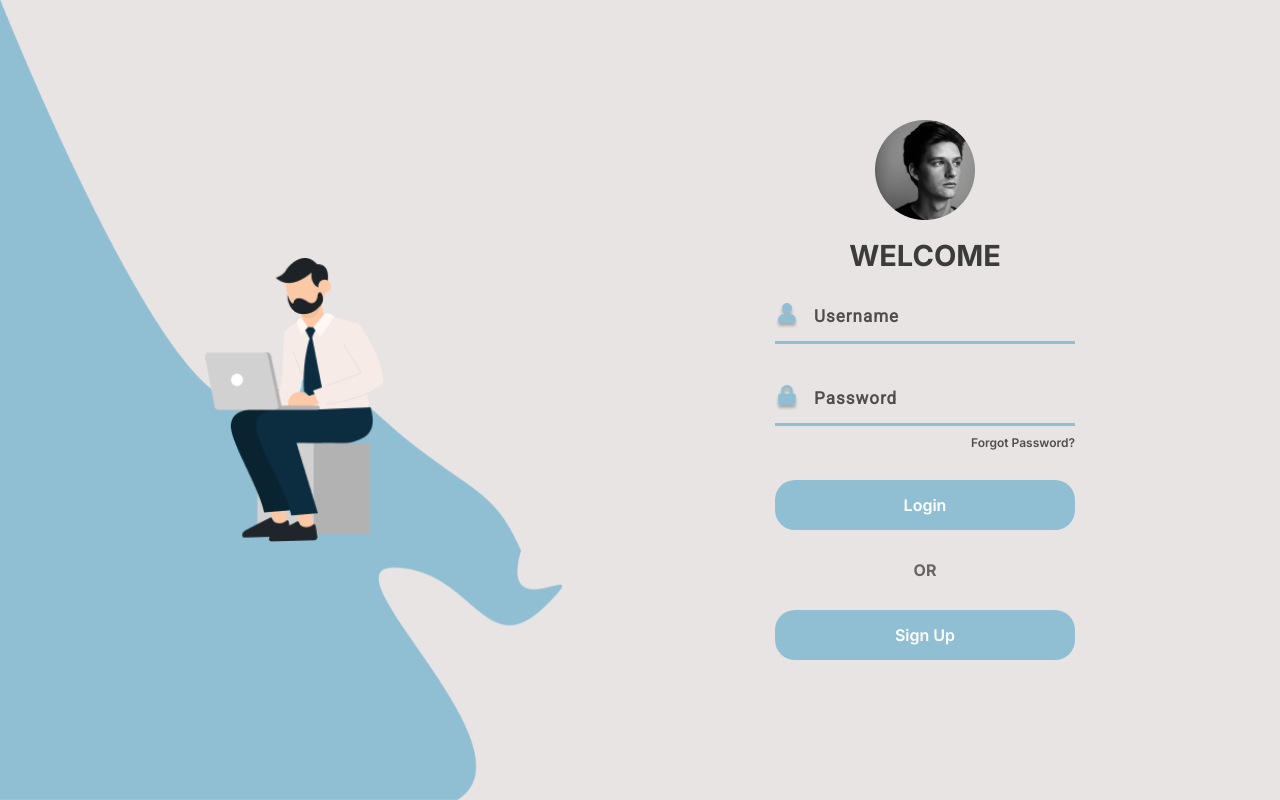
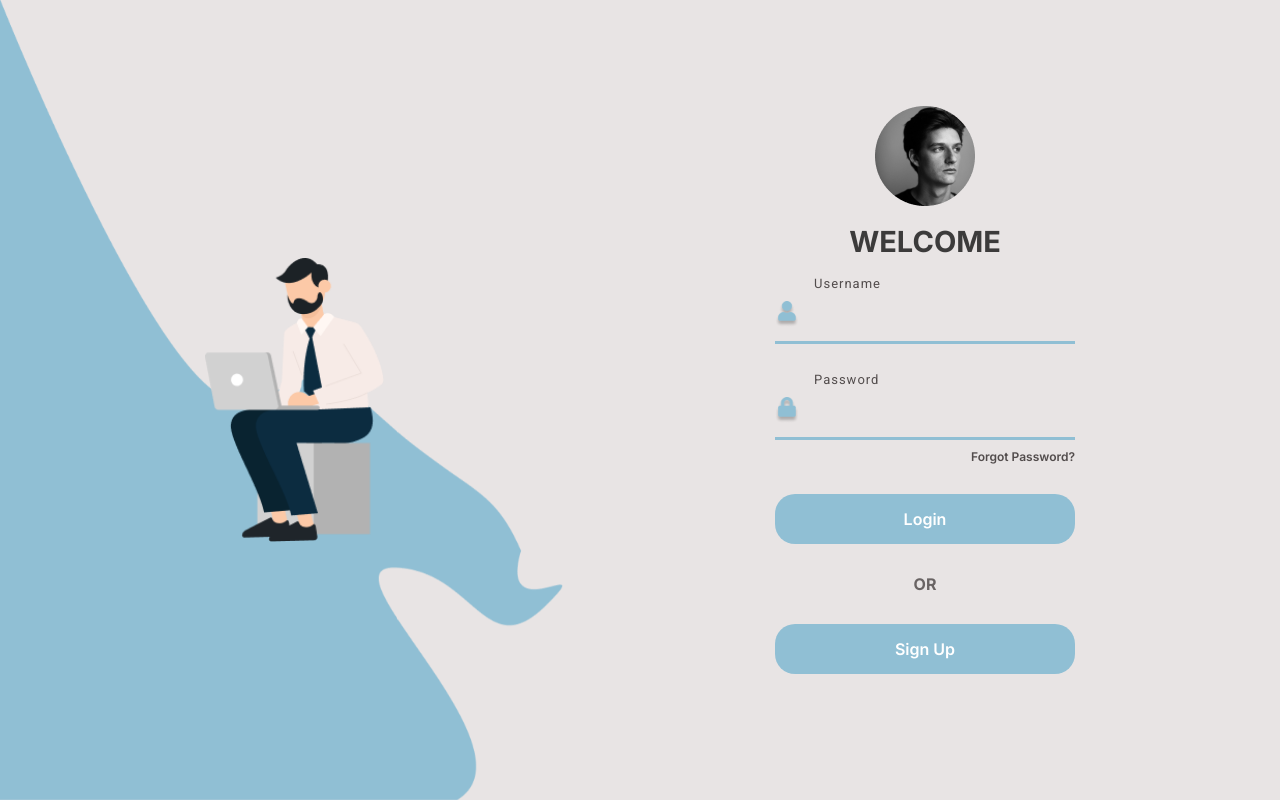
Before and after one commit to EmanuelSidon/Cadastro-Validation, a plain HTML site: page index.html in a window 1280 px wide. Drawn offline with Linux system fonts and the light colour scheme.

Commit message:
checkpoint FrontEnd II atualizaçao

```diff
--- a/index.html
+++ b/index.html
@@ -30,8 +30,8 @@
               <img src="img/user.png" alt="Username" class="user">
             </div>
             <div class="username">
-              <h6>Username</h6>
               <input class="input" type="text">
+              <label class="label-input">Username</label>
             </div>
           </div>
           <div class="selection two">
@@ -39,8 +39,8 @@
               <img src="img/password.png" alt="password" class="senha">
             </div>
             <div class="password">
-              <h6>Password</h6>
               <input class="input" type="password">
+              <label class="label-input">Password</label>
             </div>
           </div>
           <a href="#" class="for">Forgot Password?</a>
--- a/register.css
+++ b/register.css
@@ -13,7 +13,7 @@ html {
 }
 
 body {
-  background-image: linear-gradient(to right, #e6e2e2e5, #e6e2e2e5) ;
+  background-image: linear-gradient(to right, #e6e2e2e5, #d3d0d07c) ;
 }
 
 .container {
@@ -28,6 +28,7 @@ body {
 fieldset {
   padding: 1rem;
   border: 0.3rem solid #90BFD4;
+  border-radius: 2.5rem;
 }
 
 .legend {
--- a/style.css
+++ b/style.css
@@ -102,10 +102,10 @@ form h5 {
 
 .selection > div {
   position: relative;
-  height: 4rem;
+  margin-top: 1rem;
 }
 
-.selection > div h6 {
+.selection > div label {
   position: absolute;
   left: 1.5rem;
   top: 50%;
@@ -118,15 +118,27 @@ form h5 {
 }
 
 .input {
+  position: relative;
+  width: 100%;
+  background: none;
+  border: none;
+  outline: none;
+  padding: 1.4rem 2rem;
+  font-size: 1.4rem;
+  font-family: 'Roboto', sans-serif;
+  font-weight: 300;
+}
+
+.label-input {
   position: absolute;
-  width: 100%;
-  height: 100%;
   top: 0;
   left: 0;
-  border: none;
-  outline: none;
-  background: none;
-  padding: 0.5rem 0.7rem;
+  pointer-events: none;
+  transition: .5s;
+}
+
+.input:focus ~.label-input, .input:valid ~ .label-input  {
+  top: -0.9rem;
   font-size: 1.3rem;
 }
 
```
Also changed, not shown: register.html (+6 -0 lines).
